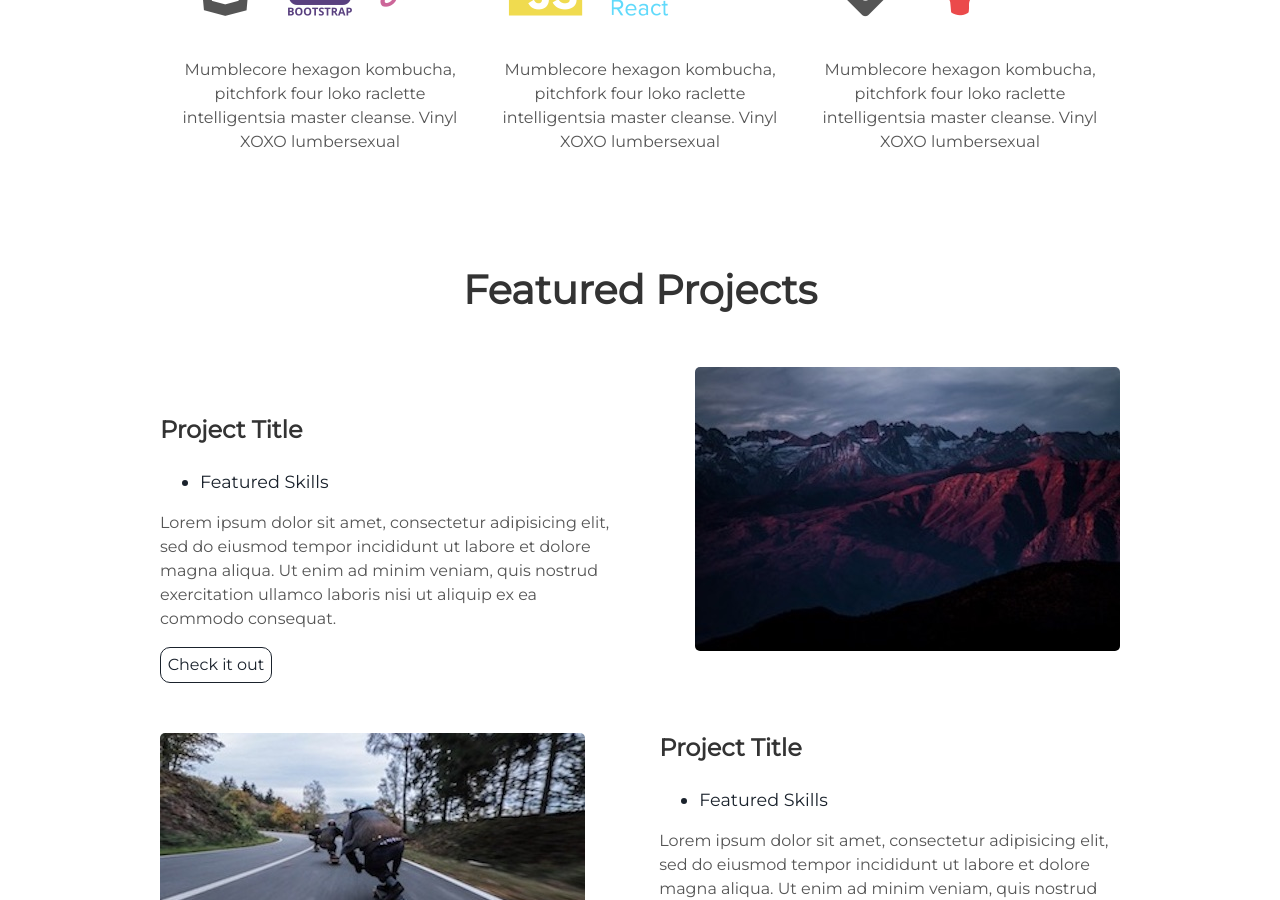
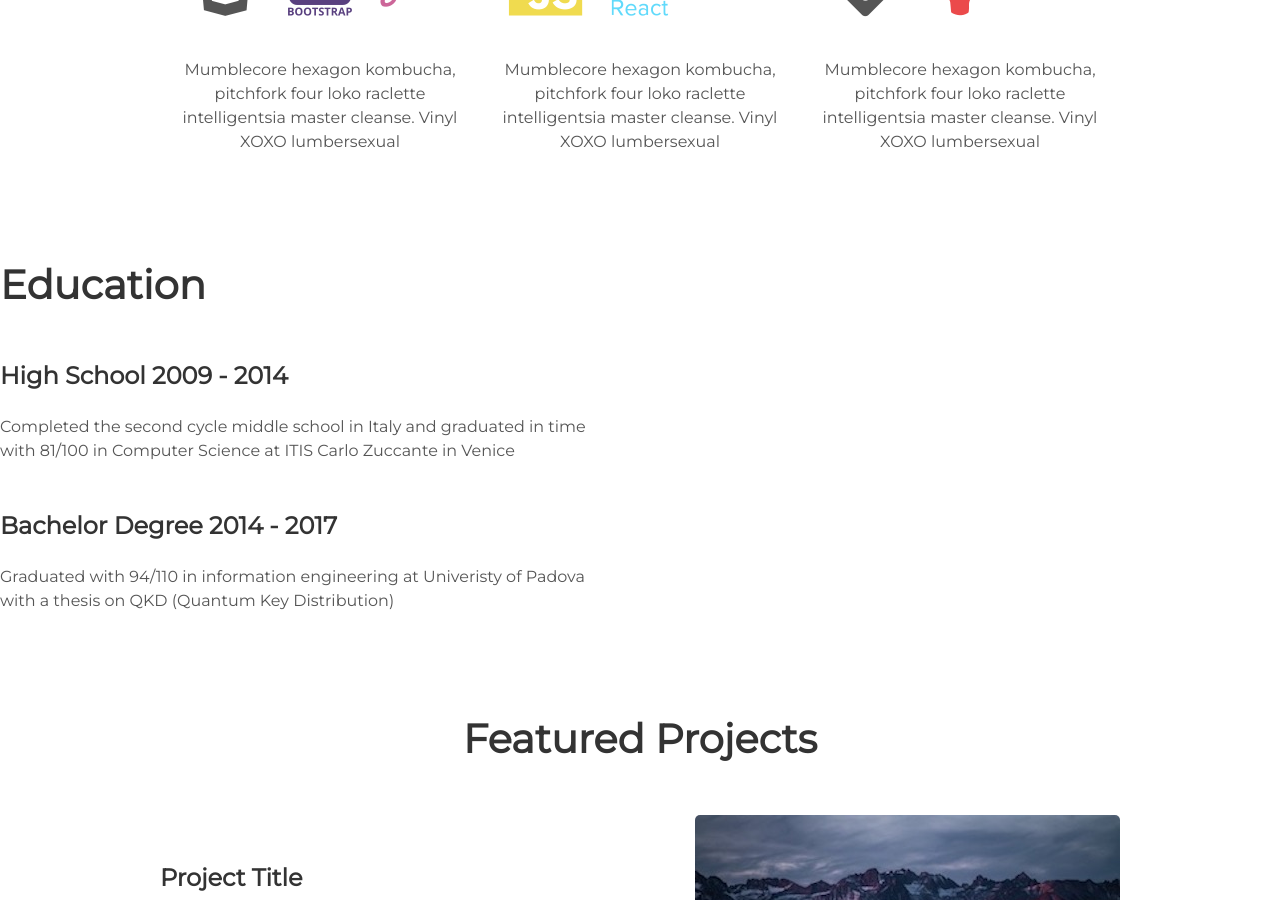
Before and after one commit to Edov95/edov95.github.io, a Jekyll site: the page built from index.html, in a window 1280 px wide and 900 px high, scrolled down 1356 px. Built offline with Jekyll 4.4.1, drawn with Linux system fonts in a browser that asks for light colours.

Commit message:
Removed some bugs

```diff
--- a/_includes/education.html
+++ b/_includes/education.html
@@ -1,4 +1,4 @@
-<div class="user-details">
+<div class="education">
   <h1> Education </h1>
 </div>
 <div class="education">
--- a/_layouts/default.html
+++ b/_layouts/default.html
@@ -7,6 +7,7 @@
         {% include about.html %}
       </section>
       <section id="education">
+        {% include education.html %}
       </section>
       <section id="projects">
         {% include projects.html %}
```
